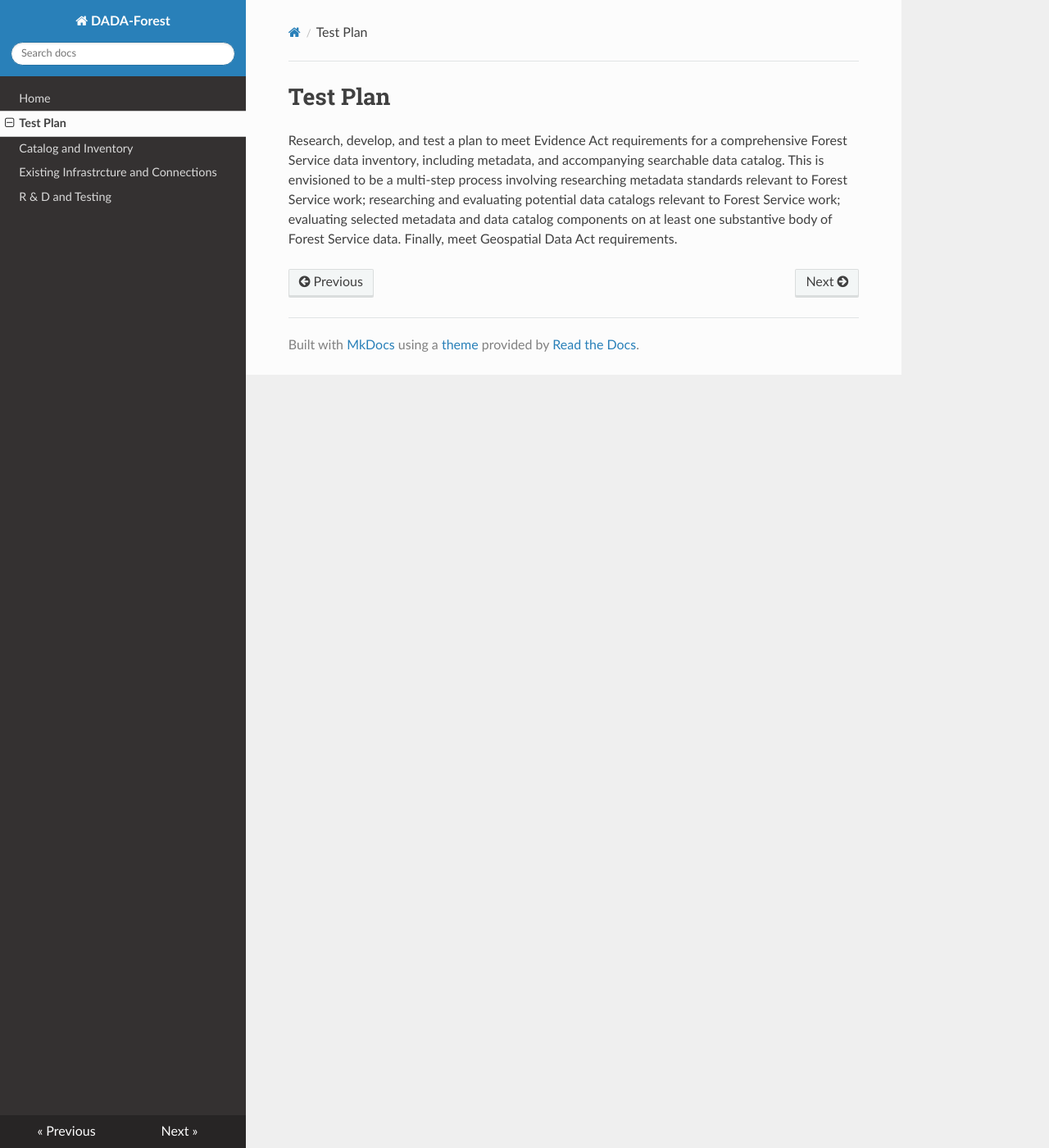
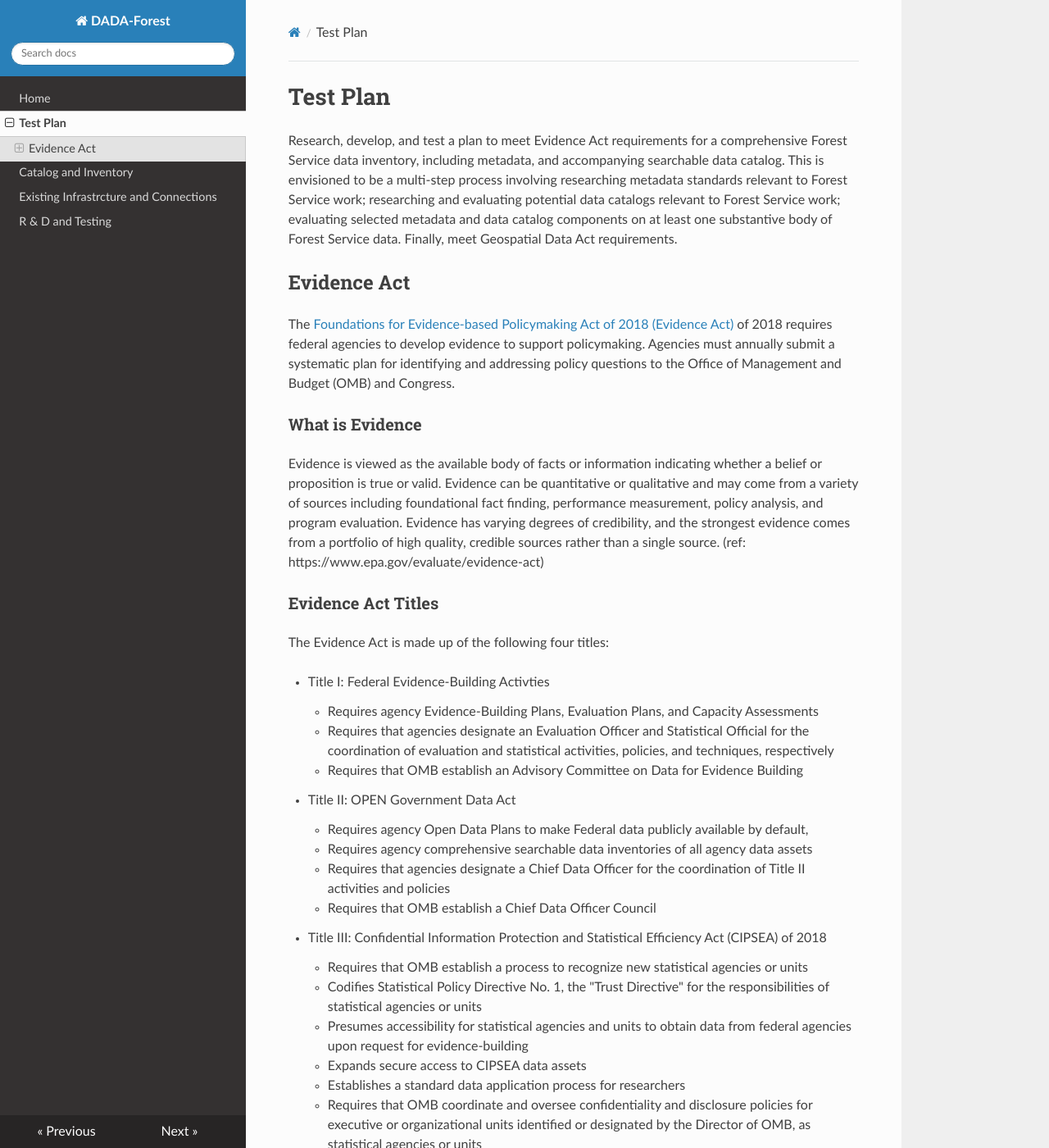
Before and after one commit to dada-forest/docs, an MkDocs documentation site: the page built from docs/test-plan.md, in a window 1280 px wide and 1400 px high. Shown: the whole window at 82% size. Built offline with MkDocs 1.6.1, drawn with Linux system fonts in a browser that asks for light colours; nearby versions of some CDN libraries; some of the changed text lies outside the part shown.

Commit message:
Building plan

```diff
--- a/docs/test-plan.md
+++ b/docs/test-plan.md
@@ -1,3 +1,41 @@
 # Test Plan
 
 Research, develop, and test a plan to meet Evidence Act requirements for a comprehensive Forest Service data inventory, including metadata, and accompanying searchable data catalog. This is envisioned to be a multi-step process involving researching metadata standards relevant to Forest Service work; researching and evaluating potential data catalogs relevant to Forest Service work; evaluating selected metadata and data catalog components on at least one substantive body of Forest Service data.  Finally, meet Geospatial Data Act requirements.
+
+## Evidence Act
+
+The [Foundations for Evidence-based Policymaking Act of 2018 (Evidence Act)](https://www.whitehouse.gov/omb/information-for-agencies/evidence-and-evaluation/){:target="_blank"} of 2018 requires federal agencies to develop evidence to support policymaking. Agencies must annually submit a systematic plan for identifying and addressing policy questions to the Office of Management and Budget (OMB) and Congress.
+
+###  What is Evidence
+Evidence is viewed as the available body of facts or information indicating whether a belief or proposition is true or valid. Evidence can be quantitative or qualitative and may come from a variety of sources including foundational fact finding, performance measurement, policy analysis, and program evaluation. Evidence has varying degrees of credibility, and the strongest evidence comes from a portfolio of high quality, credible sources rather than a single source. (ref: https://www.epa.gov/evaluate/evidence-act)
+
+### Evidence Act Titles
+The Evidence Act is made up of the following four titles:
+
+   * Title I: Federal Evidence-Building Activties
+    * Requires agency Evidence-Building Plans, Evaluation Plans, and Capacity Assessments
+    * Requires that agencies designate an Evaluation Officer and Statistical Official for the coordination of evaluation and statistical activities, policies, and techniques, respectively
+    * Requires that OMB establish an Advisory Committee on Data for Evidence Building
+
+   * Title II: OPEN Government Data Act
+    * Requires agency Open Data Plans to make Federal data publicly available by default,
+    * Requires agency comprehensive searchable data inventories of all agency data assets
+    * Requires that agencies designate a Chief Data Officer for the coordination of Title II activities and policies
+    * Requires that OMB establish a Chief Data Officer Council
+
+   * Title III: Confidential Information Protection and Statistical Efficiency Act (CIPSEA) of 2018
+    * Requires that OMB establish a process to recognize new statistical agencies or units
+    * Codifies Statistical Policy Directive No. 1, the "Trust Directive" for the responsibilities of statistical agencies or units
+    * Presumes accessibility for statistical agencies and units to obtain data from federal agencies upon request for evidence-building
+    * Expands secure access to CIPSEA data assets
+    * Establishes a standard data application process for researchers
+    * Requires that OMB coordinate and oversee confidentiality and disclosure policies for executive or organizational units identified or designated by the Director of OMB, as statistical agencies or units
+
+   * Title IV: General Provisions
+    * Outlines restrictions on disclosure of data
+    * Requires agencies, to the extent practicable, use existing procedures and resources to carry out agency requirements
+
+#### Resources/References
+Most, if not all of the material on this page were borrowed from:
+[ASPE - HHS](https://aspe.hhs.gov/topics/data/evidence-act-0)
+[EPA - Evidence Act](https://www.epa.gov/evaluate/evidence-act)
```
Also changed, not shown: README.md (line endings or trailing spaces).
